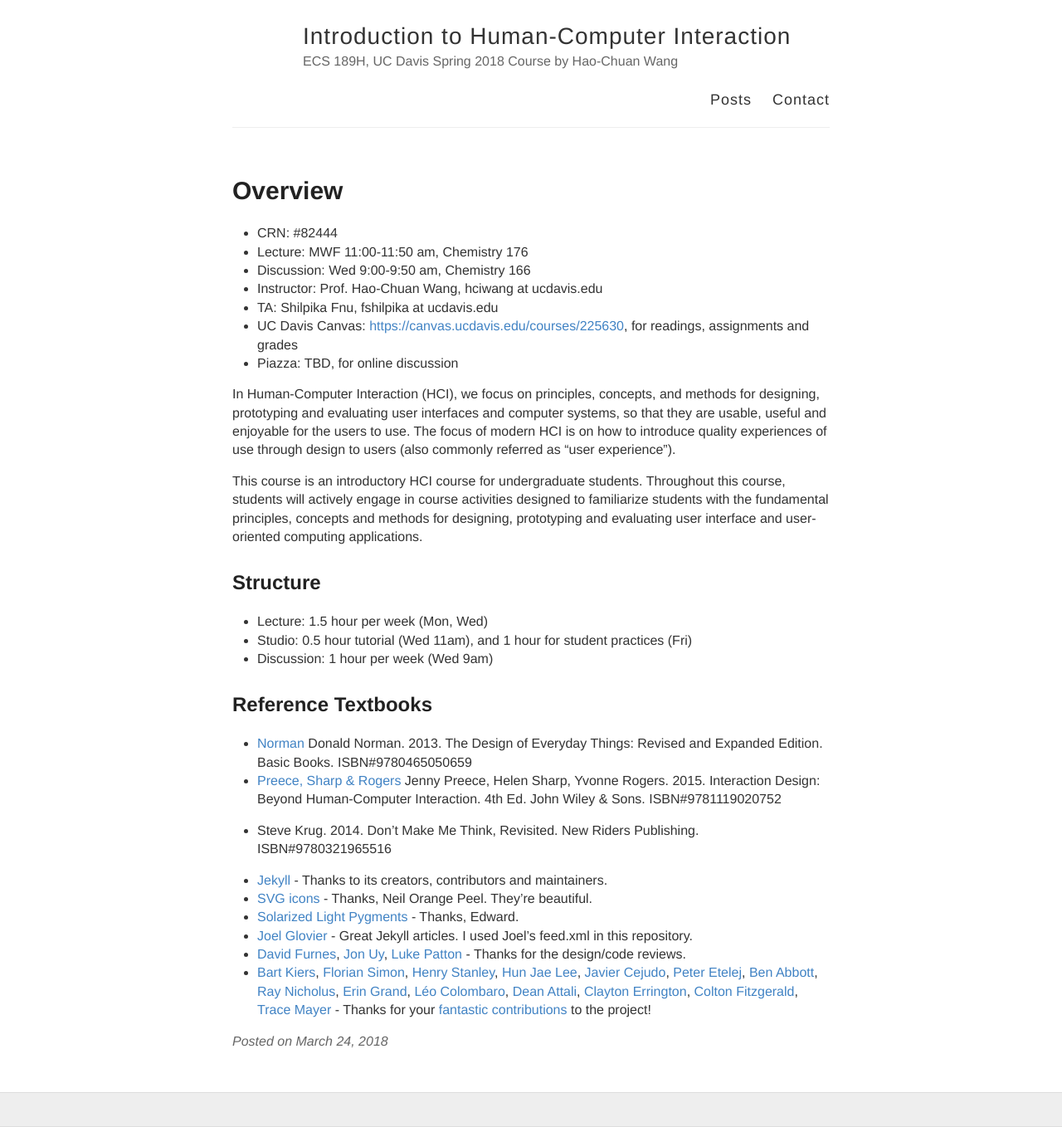
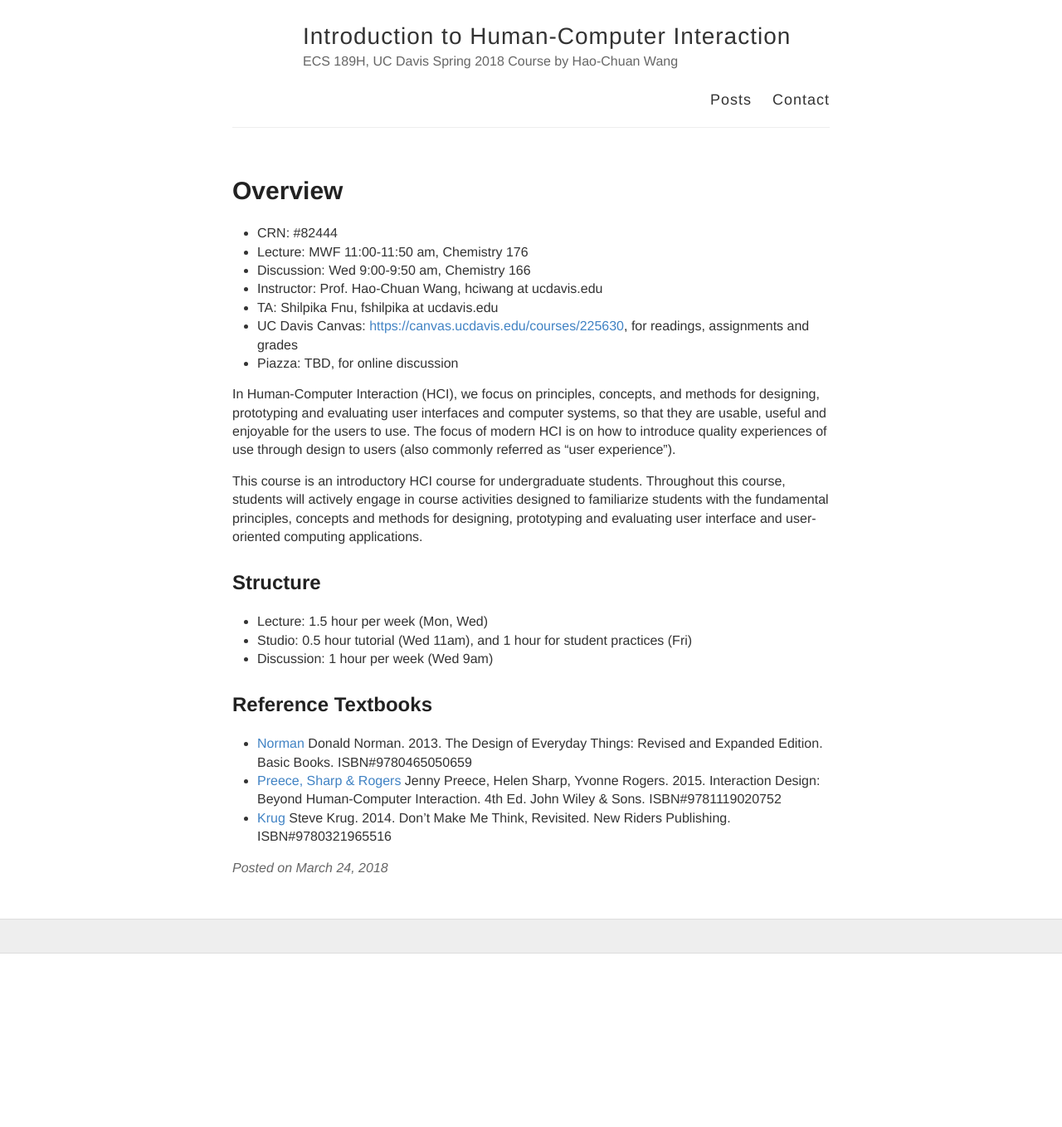
Before and after one commit to hciwang/hciwang.github.io, a Jekyll site: the page built from _posts/2018-3-24-About.md, in a window 1280 px wide. Shown: the whole page at 83% size. Built offline with Jekyll 4.4.1, drawn with Linux system fonts in a browser that asks for light colours; after the commit the page ends 1149 px from its top, so only the background shows below that.

Commit message:
Update 2018-3-24-About.md

```diff
--- a/_posts/2018-3-24-About.md
+++ b/_posts/2018-3-24-About.md
@@ -23,14 +23,4 @@ This course is an introductory HCI course for undergraduate students. Throughout
 ## Reference Textbooks
 - [Norman](https://www.basicbooks.com/titles/don-norman/the-design-of-everyday-things/9780465050659/) Donald Norman. 2013. The Design of Everyday Things: Revised and Expanded Edition. Basic Books. ISBN#9780465050659
 - [Preece, Sharp & Rogers](http://www.id-book.com/) Jenny Preece, Helen Sharp, Yvonne Rogers. 2015. Interaction Design: Beyond Human-Computer Interaction. 4th Ed. John Wiley & Sons. ISBN#9781119020752
--	Steve Krug. 2014. Don't Make Me Think, Revisited. New Riders Publishing. ISBN#9780321965516
-
-
-
-
-- [Jekyll](https://github.com/jekyll/jekyll) - Thanks to its creators, contributors and maintainers.
-- [SVG icons](https://github.com/neilorangepeel/Free-Social-Icons) - Thanks, Neil Orange Peel. They're beautiful.
-- [Solarized Light Pygments](https://gist.github.com/edwardhotchkiss/2005058) - Thanks, Edward.
-- [Joel Glovier](http://joelglovier.com/writing/) - Great Jekyll articles. I used Joel's feed.xml in this repository.
-- [David Furnes](https://github.com/dfurnes), [Jon Uy](https://github.com/jonuy), [Luke Patton](https://github.com/lkpttn) - Thanks for the design/code reviews.
-- [Bart Kiers](https://github.com/bkiers), [Florian Simon](https://github.com/vermluh), [Henry Stanley](https://github.com/henryaj), [Hun Jae Lee](https://github.com/hunjaelee), [Javier Cejudo](https://github.com/javiercejudo), [Peter Etelej](https://github.com/etelej), [Ben Abbott](https://github.com/jaminscript), [Ray Nicholus](https://github.com/rnicholus), [Erin Grand](https://github.com/eringrand), [Léo Colombaro](https://github.com/LeoColomb), [Dean Attali](https://github.com/daattali), [Clayton Errington](https://github.com/cjerrington), [Colton Fitzgerald](https://github.com/coltonfitzgerald), [Trace Mayer](https://github.com/sunnankar) - Thanks for your [fantastic contributions](https://github.com/barryclark/jekyll-now/commits/master) to the project!
+-	[Krug](https://www.amazon.com/Dont-Make-Think-Revisited-Usability/dp/0321965515/) Steve Krug. 2014. Don't Make Me Think, Revisited. New Riders Publishing. ISBN#9780321965516
```
